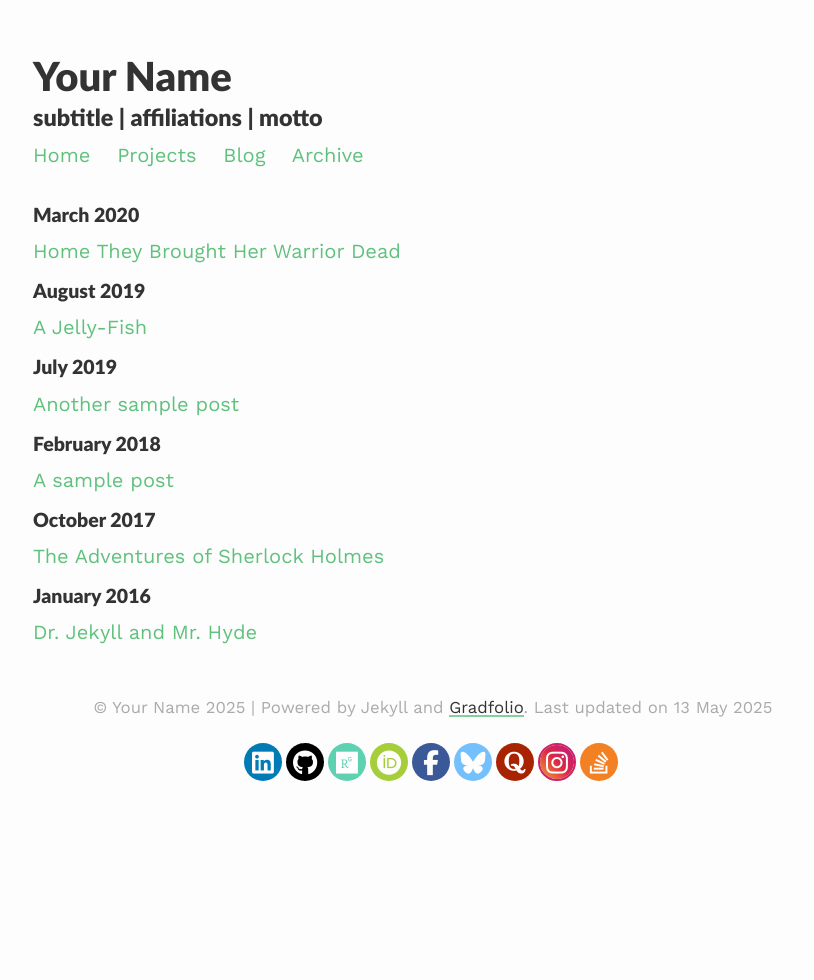
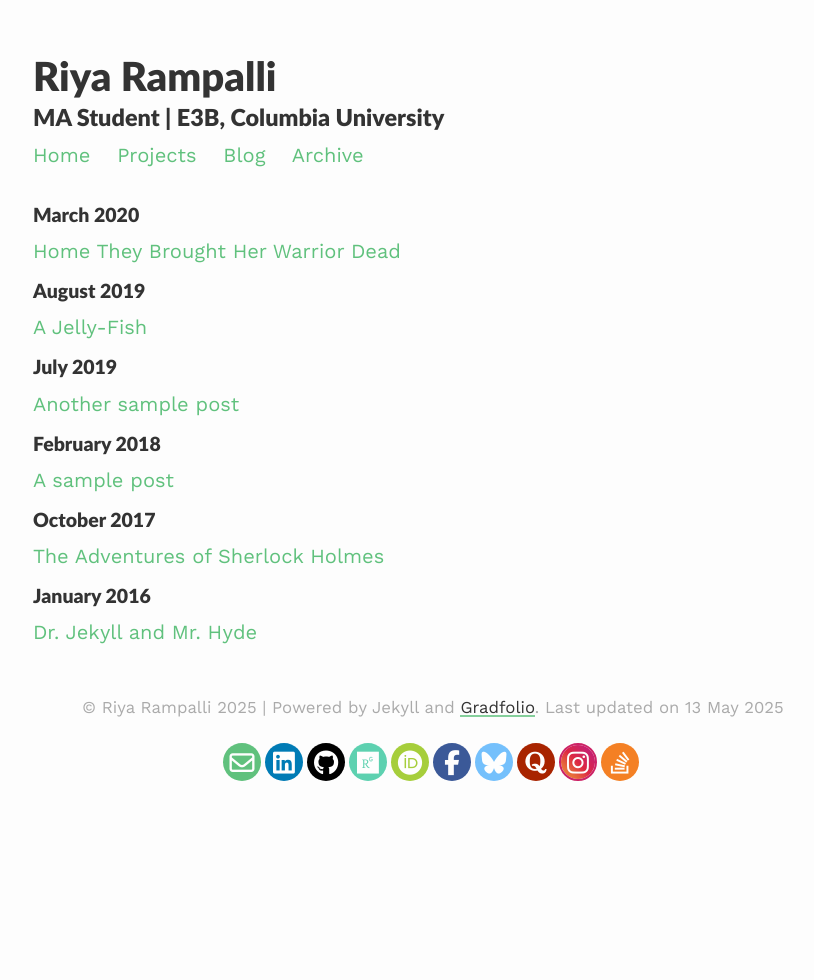
Before and after one commit to riya2serve/riya2serve.github.io, a Jekyll site: the page built from archive.html, in a window 1280 px wide. Shown: the whole page, without its empty margins (207-1021 px from the left). Built offline with Jekyll 4.4.1, drawn with Linux system fonts in a browser that asks for light colours.

Commit message:
Update _config.yml

```diff
--- a/_config.yml
+++ b/_config.yml
@@ -1,11 +1,11 @@
 ### your site title here
 
-title: Your Name
-description: subtitle | affiliations | motto
+title: Riya Rampalli
+description: MA Student | E3B, Columbia University
 
 baseurl: /gradfolio #name of GitHub repository
 url: "" #custom url to be used instead of GitHub repository
-email: #
+email: rr3491@columbia.edu
 
 # Pagination
 paginate: 4
```
